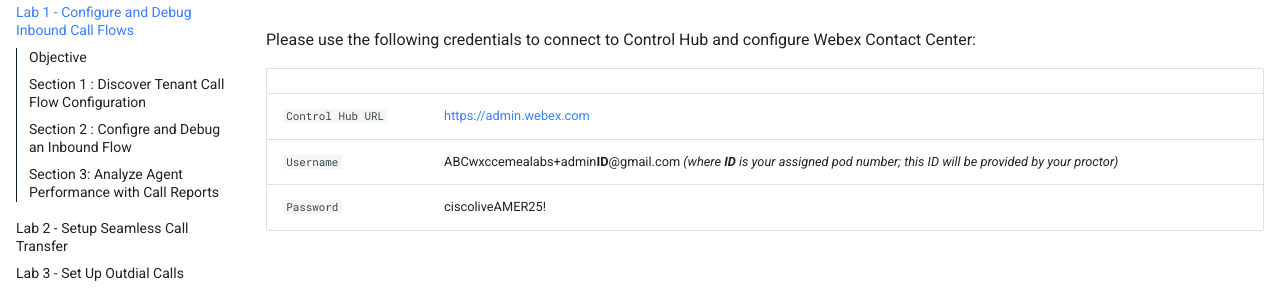
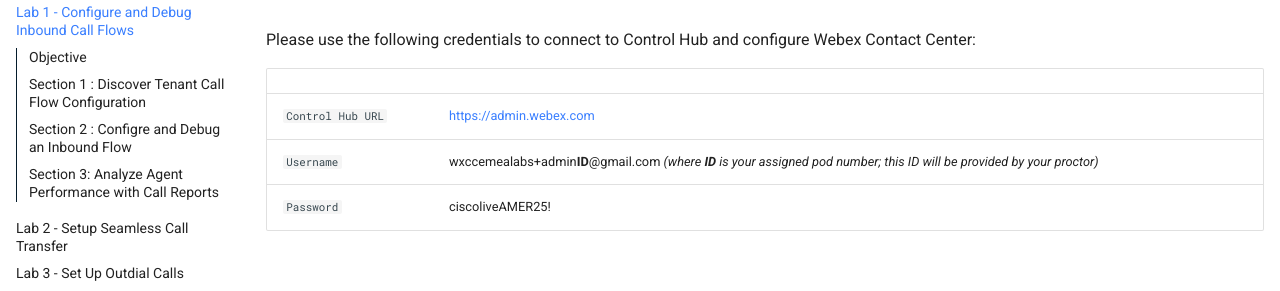
Before and after one commit to WebexCC-SA/LAB-2310, an MkDocs documentation site: the page built from docs/Excercise1.md, in a window 1280 px wide and 900 px high. Shown: the part 201-492 px from the top of the window. Built offline with MkDocs 1.6.1 and Material for MkDocs 9.7.7, drawn with Linux system fonts in a browser that asks for light colours.

Commit message:
username revert

```diff
--- a/docs/Excercise1.md
+++ b/docs/Excercise1.md
@@ -5,7 +5,7 @@
 | <!-- -->         | <!-- -->         |
 | ---------------- | ---------------- |
 | `Control Hub URL`            | <a href="https://admin.webex.com" target="_blank">https://admin.webex.com</a> |
-| `Username`       | ABCwxccemealabs+admin**ID**@gmail.com  _(where **ID** is your assigned pod number; this ID will be provided by your proctor)_ |
+| `Username`       | wxccemealabs+admin**ID**@gmail.com  _(where **ID** is your assigned pod number; this ID will be provided by your proctor)_ |
 | `Password`       | ciscoliveAMER25! |
 
 
```
